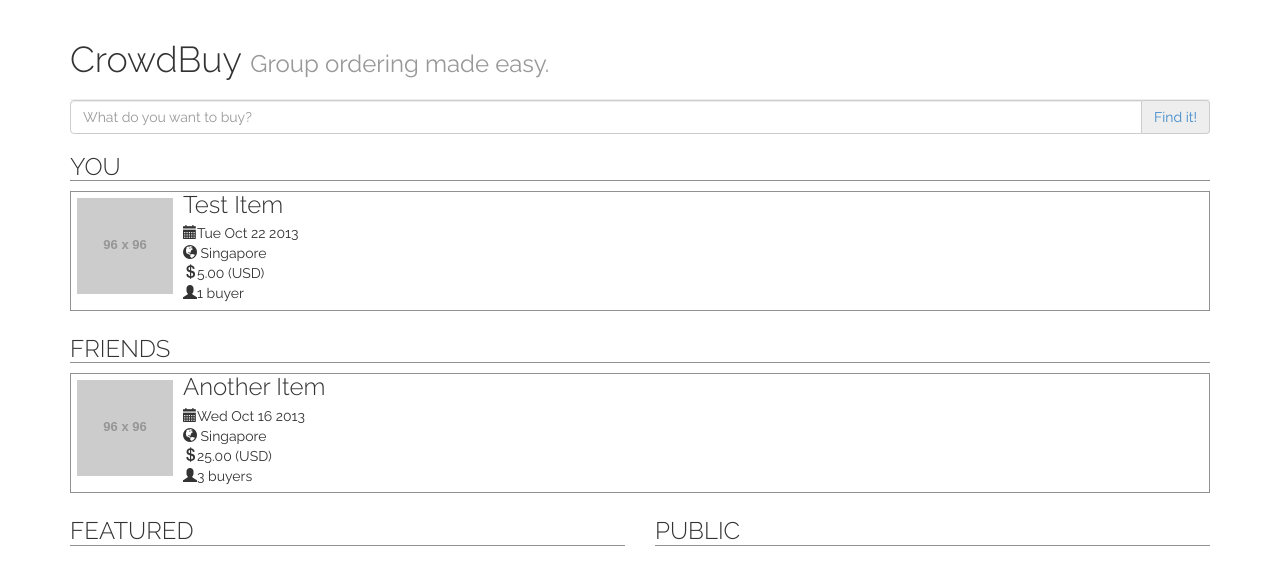
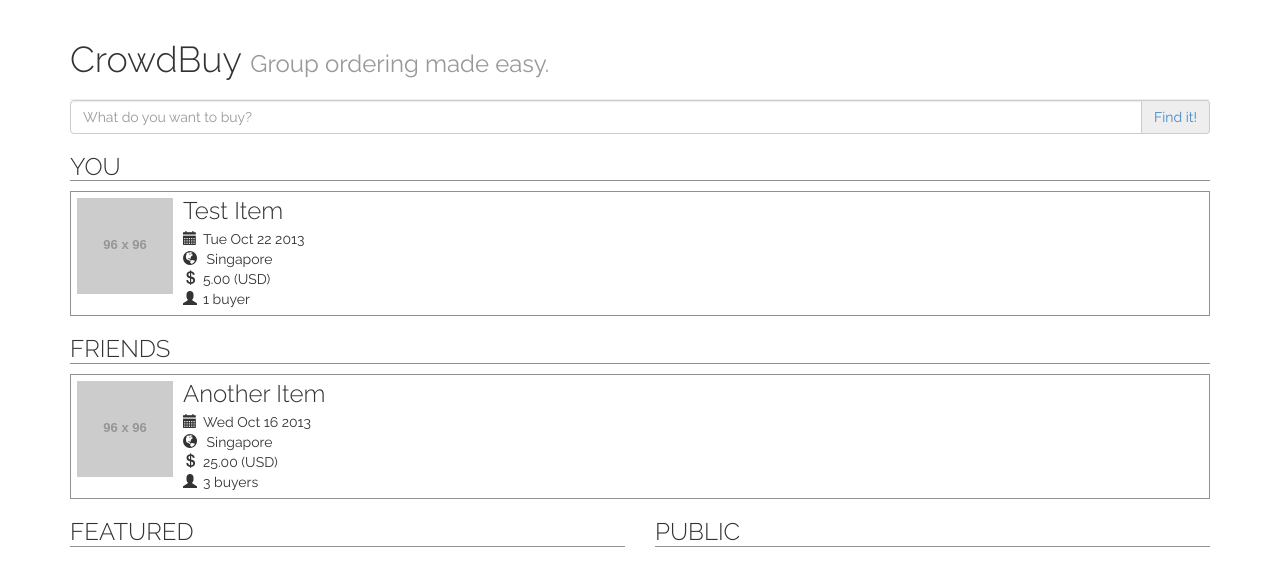
Before and after one commit to burnflare/CrowdBuy, a PHP site: page / in a window 1280 px wide. Shown: the top 586 px of the page. Run offline with PHP 8.4, Linux system fonts and the light colour scheme; grey boxes labelled with a size stand in for pictures from a placeholder-image service; some libraries are stand-ins or nearby versions.

Commit message:
Tweak appearance.

```diff
--- a/css/custom-theme.css
+++ b/css/custom-theme.css
@@ -30,9 +30,9 @@ h1, h2, h3, h4, h5, h6 {
 
 .item {
 	border: 1px solid #919191;
-	height: 120px;
+	padding: 6px;
 }
 
-.item img {
-	margin: 6px;
+.glyphicon {
+	margin-right: 6px;
 }
```
